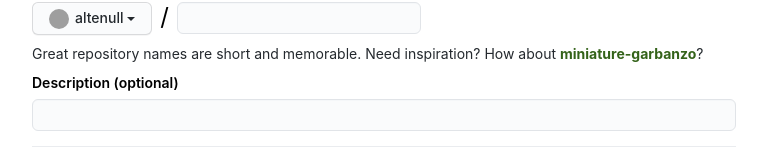
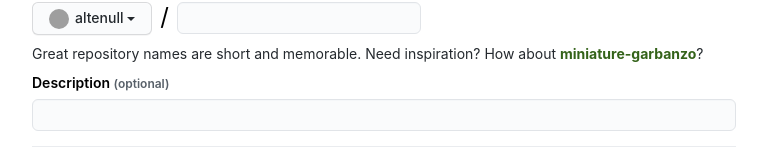
Before and after one commit to altenull/simple-publish, a React (Create React App) app: page / in a window 1280 px wide. Shown: the part 248-410 px from the top of the page, without its empty margins (256-1023 px from the left). Built offline with nearby package versions, Linux system fonts and the light colour scheme; grey boxes are pictures that could not be loaded.

Commit message:
style(new-repository): add sub-label styles and apply it

```diff
--- a/src/components/pages/NewRepositoryPage/NewRepositoryPage.css
+++ b/src/components/pages/NewRepositoryPage/NewRepositoryPage.css
@@ -13,6 +13,13 @@
 .repository-name-suggestion {
   color: #34631a;
   cursor: pointer;
+}
+
+.sub-label {
+  min-height: 17px;
+  margin: 4px 0 2px;
+  font-size: 12px;
+  color: var(--color-text-secondary);
 }
 
 .owner-and-repository-name-group {
--- a/src/components/pages/NewRepositoryPage/NewRepositoryPage.js
+++ b/src/components/pages/NewRepositoryPage/NewRepositoryPage.js
@@ -29,7 +29,11 @@ const NewRepositoryPage = () => {
 
         <Input
           id="repository-description-input"
-          label="Description (optional)"
+          label={
+            <Fragment>
+              Description <span className="sub-label">(optional)</span>
+            </Fragment>
+          }
         />
 
         <HorizontalRule />
```
